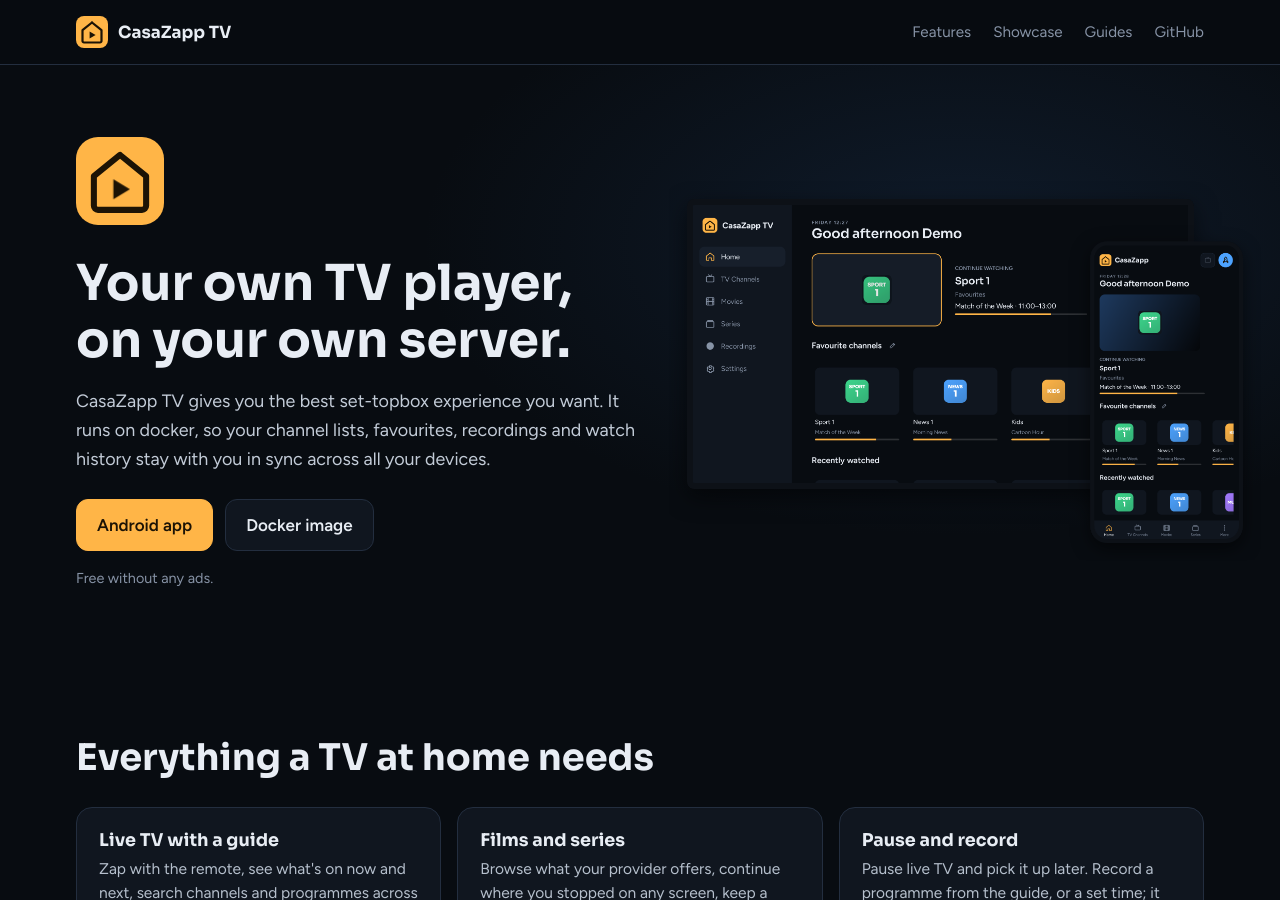
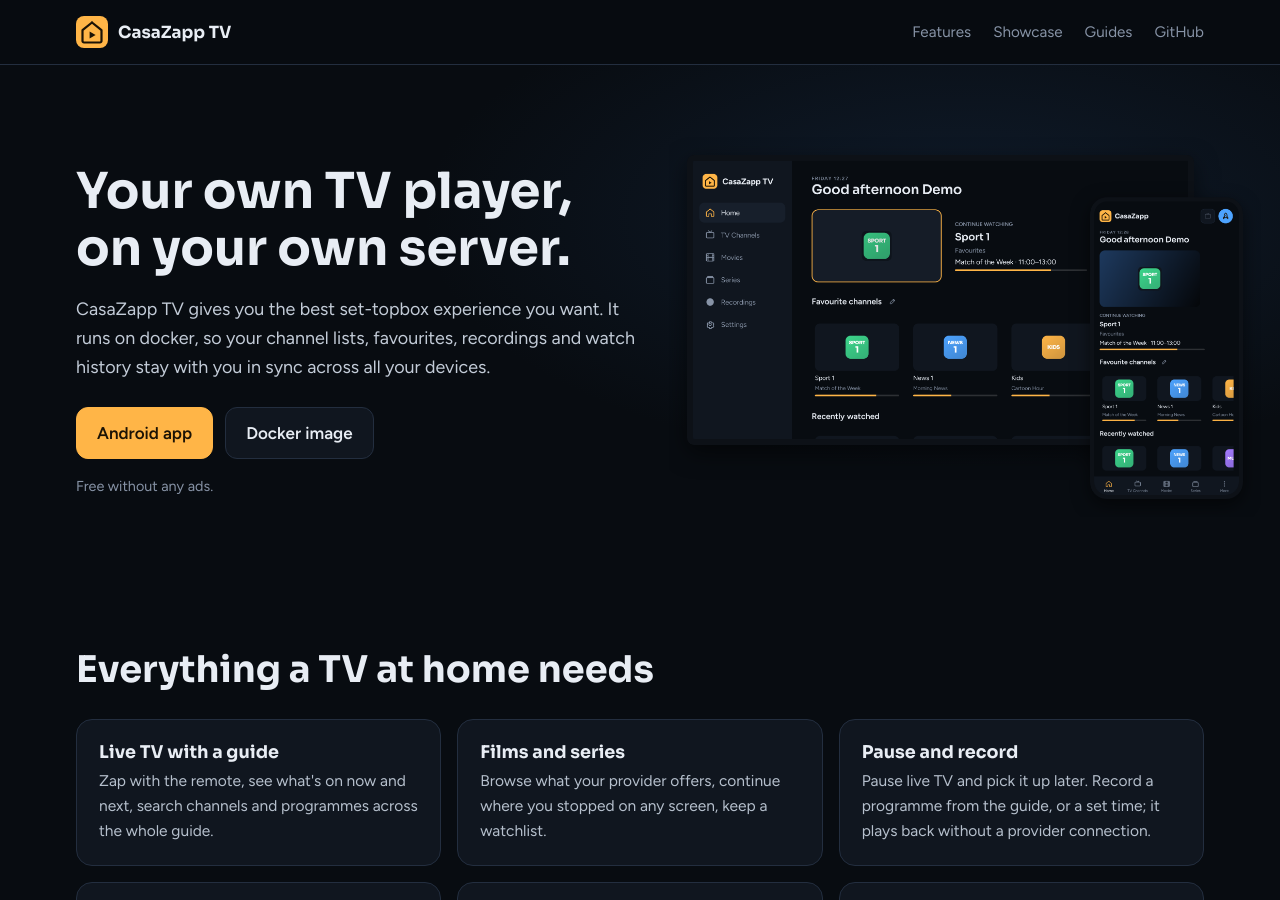
Before and after one commit to QuadNL/CasaZapp-TV-release, a Jekyll site: the page built from index.html, in a window 1280 px wide and 900 px high. Built offline with Jekyll 4.4.1, drawn with Linux system fonts in a browser that asks for light colours.

Commit message:
Remove hero logo SVG from index.html
Removed the hero logo SVG from the hero section.

```diff
--- a/index.html
+++ b/index.html
@@ -5,13 +5,6 @@
 <section class="hero">
   <div class="wrap hero-grid">
     <div class="hero-copy">
-      <div class="hero-logo" aria-hidden="true">
-        <svg class="hero-mark" viewBox="0 0 32 32">
-          <rect width="32" height="32" rx="8" fill="#FFB547"/>
-          <path class="house" d="M16 6.5 6.5 14.2V25a1.5 1.5 0 0 0 1.5 1.5h16a1.5 1.5 0 0 0 1.5-1.5V14.2z" pathLength="1"/>
-          <path class="play" d="M13.6 15.4v7.2l6-3.6z"/>
-        </svg>
-      </div>
       <h1>{{ h.hero.title }}</h1>
       <p class="lead">{{ h.hero.text }}</p>
       <div class="cta">
```
